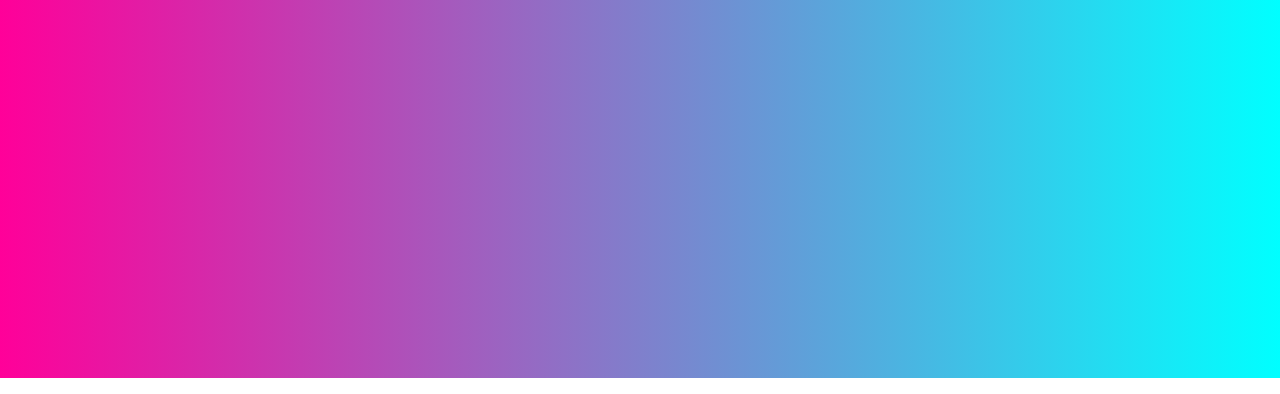
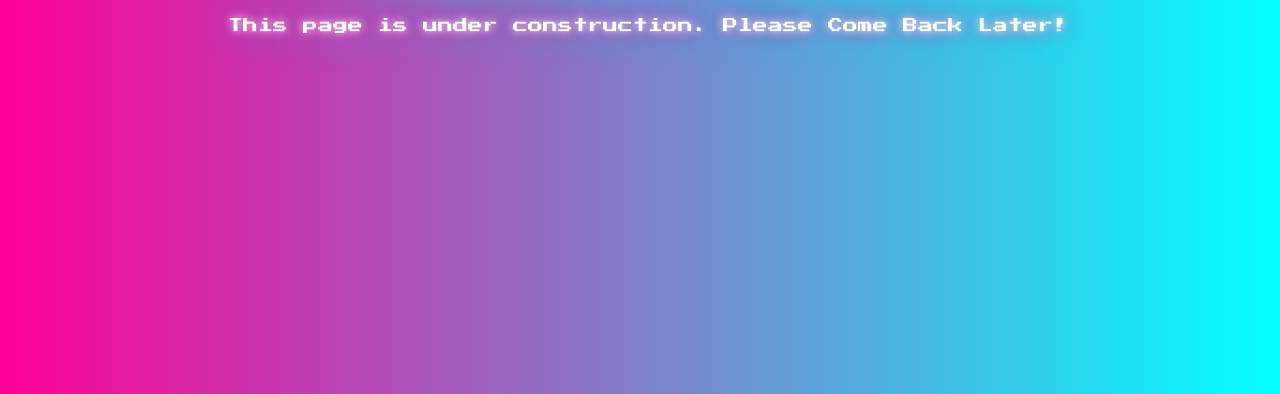
Before and after one commit to DAVIDhaxx666/jubilant-carnival, a plain HTML site: page index.html in a window 1280 px wide. Shown: the part 422-816 px from the top of the page. Drawn offline with Linux system fonts and the light colour scheme.

Commit message:
Update style.css

```diff
--- a/style.css
+++ b/style.css
@@ -1,17 +1,18 @@
 body {
-      width: 100%;
-    height: 250px;
-    background: linear-gradient(90deg, #ff0099, #00ffff);
     display: flex;
+    justify-content: center;
+    align-items: center;
     flex-direction: column;
-    align-items: center;
-    justify-content: center;
+    height: 100vh; /* Full-screen height */
+    width: 100%; /* Full width */
     text-align: center;
+    background: linear-gradient(90deg, #ff0099, #00ffff); /* Gradient background */
+    color: white;
+    font-family: Arial, sans-serif;
     position: relative;
     overflow: hidden;
-    color: white;
-    font-family: Arial, sans-serif;
 }
+
 
 h1 {
     font-family: 'Press Start 2P', cursive;
```
